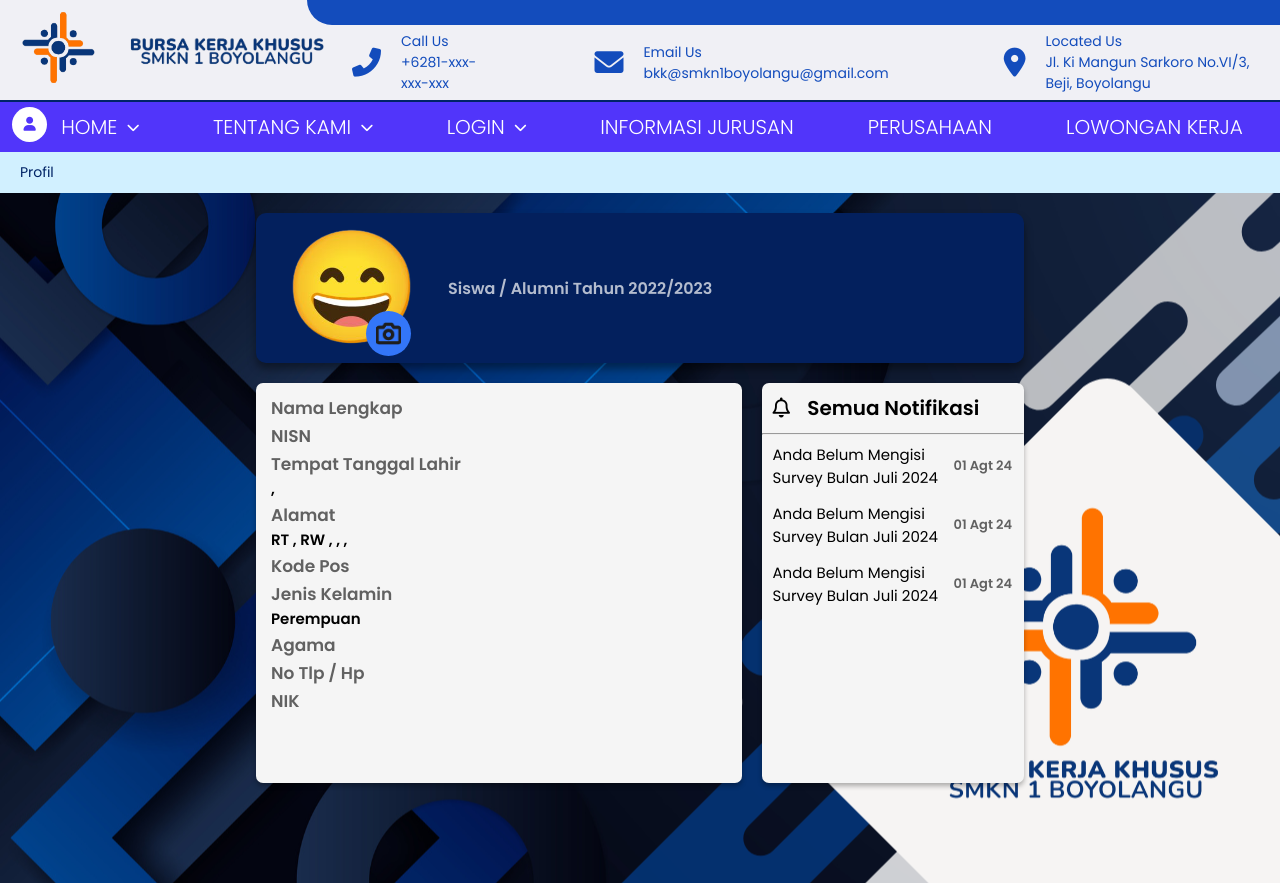
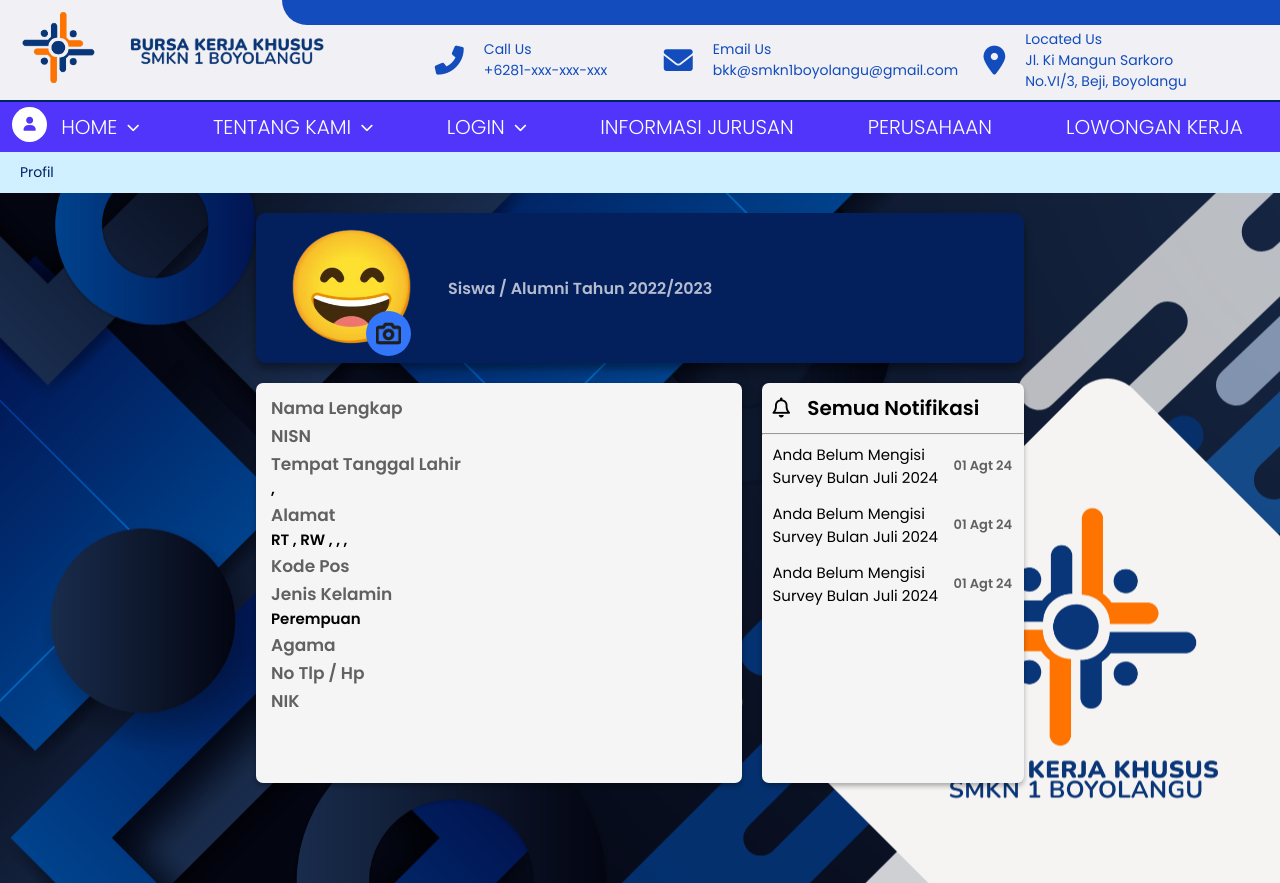
Before and after one commit to SoraYaki04/PROJECT-BKK, a PHP site: page /profil.php in a window 1280 px wide. Run offline with PHP 8.4, Linux system fonts and the light colour scheme; a user stored in the database is signed in; data that the repository does not hold is empty; some web fonts are replaced.

Commit message:
Update profil.css

```diff
--- a/BKK/Profil/profil.css
+++ b/BKK/Profil/profil.css
@@ -27,7 +27,7 @@ header .rectangle {
     position: absolute;
     top: 0;
     right: 0;
-    width: 76vw;
+    width: 78vw;
     min-height: 25px;
     background-color: #134CBC;
     border-bottom-left-radius: 54px;
@@ -55,16 +55,17 @@ header .rectangle {
 }
 
 #text-img {
-    width: 220px; /* Sesuaikan ukuran gambar teks */
+    width: 220px;
+    /* Sesuaikan ukuran gambar teks */
     height: auto;
     margin-left: 20px;
 }
 
 .contact-info {
-    margin-top: 15px;
+    margin-top: 10px;
     margin-right: 10px;
     display: flex;
-    gap: 100px;
+    gap: 40px;
     align-items: center;
     justify-content: center;
     width: 100%;
@@ -75,27 +76,26 @@ header .rectangle {
     align-items: center;
 }
 
-.contact-ket p{
+.contact-ket p {
     font-size: 14px;
 }
 
-.contact-phone , .contact-email , .contact-map  {
+.contact-phone,
+.contact-email,
+.contact-map {
     display: flex;
     align-items: center;
+    justify-content: center;
     color: #134CBC;
+    width: 250px;
 }
 
-.contact-phone i, .contact-email i, .contact-map i {
+.contact-phone i,
+.contact-email i,
+.contact-map i {
     margin-right: 20px;
     font-size: 29px;
     margin-left: 15px;
-}
-
-.contact-item {
-    display: flex;
-    align-items: center;
-    color: #333;
-    width: 100%;
 }
 
 .contact-item i {
@@ -119,10 +119,23 @@ header .rectangle {
     position: relative;
 }
 
+.navbar-container {
+    display: flex;
+    align-items: center;
+    height: 50px;
+    justify-content: space-around;
+    /* Membuat jarak otomatis sama */
+    list-style: none;
+    padding: 0;
+    margin: 0;
+    position: relative;
+}
+
 /* Navbar items and layout */
 .navbar ul {
     display: flex;
-    justify-content: space-around; /* Membuat jarak otomatis sama */
+    justify-content: space-around;
+    /* Membuat jarak otomatis sama */
     list-style: none;
     padding: 0;
     margin: 0;
@@ -160,14 +173,15 @@ header .rectangle {
 }
 
 .navbar ul li a.active {
-    color: #f0a500; /* Optional active color */
+    color: #f0a500;
+    /* Optional active color */
 }
 
 .navbar ul li ul.dropdown li {
     display: block;
 }
 
-.navbar ul li ul.dropdown li a{
+.navbar ul li ul.dropdown li a {
     text-align: left;
     color: black;
     font-size: 17px;
@@ -175,12 +189,12 @@ header .rectangle {
     transition: color 0.3s ease;
 }
 
-.navbar ul li ul.dropdown li a:hover{
+.navbar ul li ul.dropdown li a:hover {
     color: #3376F9;
 
 }
 
-.navbar ul li ul.dropdown li a.active{
+.navbar ul li ul.dropdown li a.active {
     color: #3376F9;
 
 }
@@ -213,16 +227,23 @@ header .rectangle {
 }
 
 .header-bar {
-    background-color: #d1f0ff; /* Ubah ke warna biru muda yang diinginkan */
-    padding: 10px 20px; /* Tambahkan padding untuk ruang di sekitar teks */
-    text-align: left; /* Rata kanan teks */
-    font-size: 14px; /* Sesuaikan ukuran font */
-    font-weight: 500; /* Buat teks lebih tebal */
+    background-color: #d1f0ff;
+    /* Ubah ke warna biru muda yang diinginkan */
+    padding: 10px 20px;
+    /* Tambahkan padding untuk ruang di sekitar teks */
+    text-align: left;
+    /* Rata kanan teks */
+    font-size: 14px;
+    /* Sesuaikan ukuran font */
+    font-weight: 500;
+    /* Buat teks lebih tebal */
 }
 
 .header-bar a {
-    color: #002366; /* Warna teks agar terlihat jelas di atas background biru muda */
-    text-decoration: none; /* Hilangkan garis bawah pada link */
+    color: #002366;
+    /* Warna teks agar terlihat jelas di atas background biru muda */
+    text-decoration: none;
+    /* Hilangkan garis bawah pada link */
     margin-right: 40px;
 }
 
@@ -272,8 +293,7 @@ header .rectangle {
     width: 45px;
     height: 45px;
     border-radius: 50px;
-    cursor: pointer
-    ;
+    cursor: pointer;
 }
 
 .profile-title .profile-image-camera img {
```
